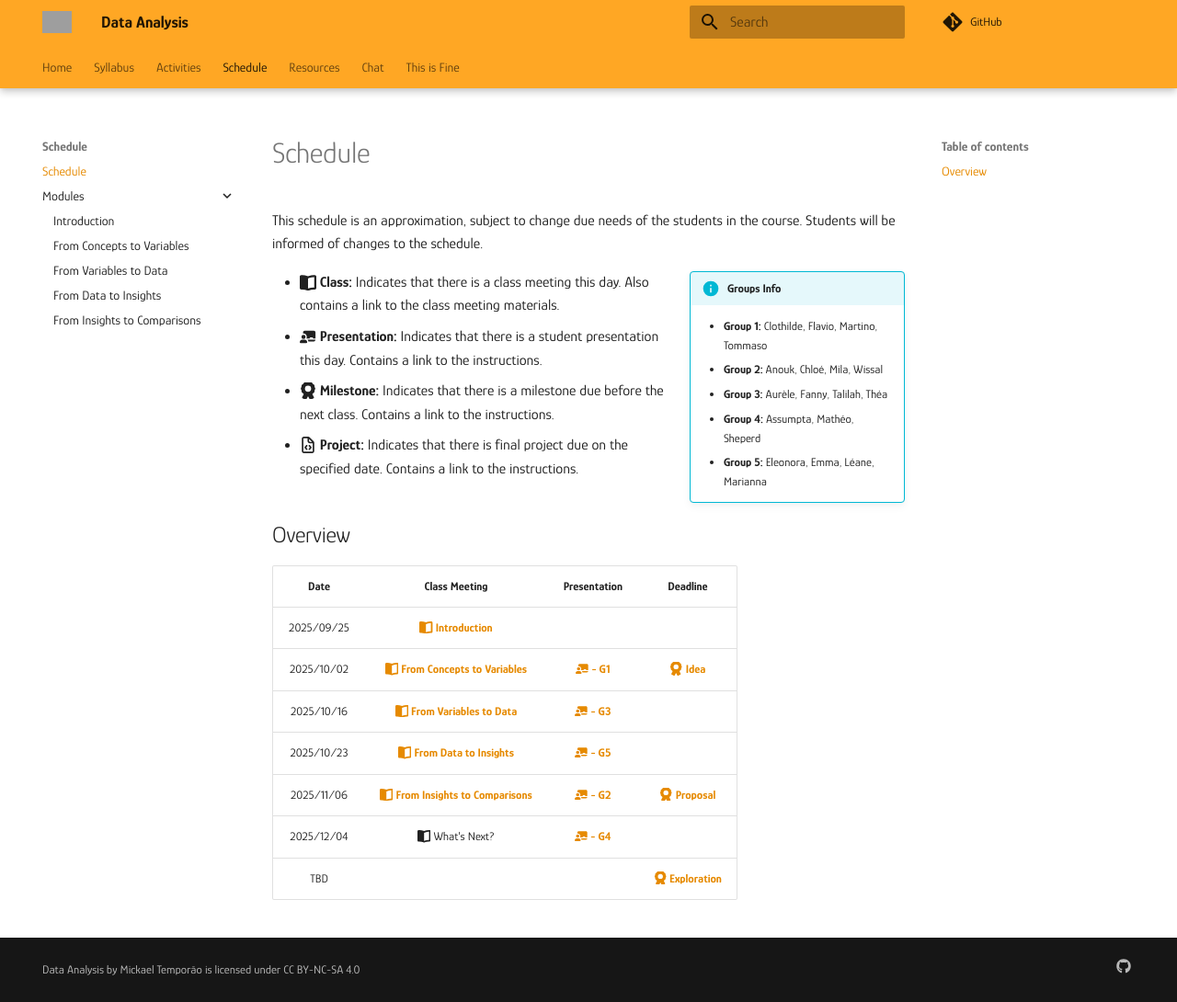
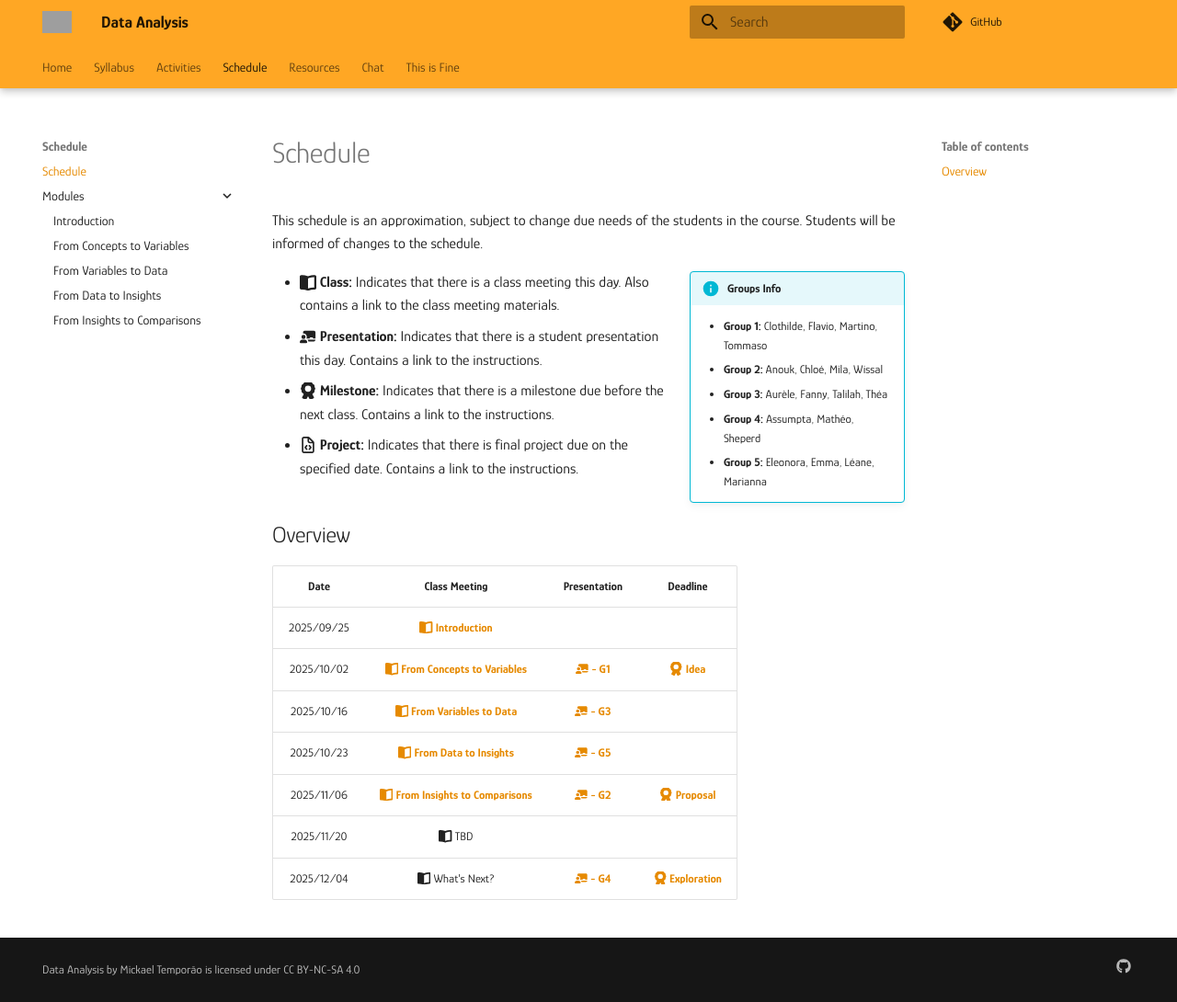
Before and after one commit to mickaeltemporao/data-analysis, an MkDocs documentation site: the page built from docs/schedule.md, in a window 1280 px wide and 1090 px high. Shown: the whole window at 92% size. Built offline with MkDocs 1.6.1 and Material for MkDocs 9.7.7, drawn with Linux system fonts in a browser that asks for light colours; comment, search, counter and statistics services are not loaded; grey boxes are pictures that could not be loaded.

Commit message:
schedule fix

```diff
--- a/docs/schedule.md
+++ b/docs/schedule.md
@@ -24,8 +24,8 @@
    | 2025/10/16 | [:fontawesome-solid-book-open: **From Variables to Data**](modules/data.md)          | [**:fontawesome-solid-chalkboard-user: - G3**](activities/participation.md) |                                                                     |
    | 2025/10/23 | [:fontawesome-solid-book-open: **From Data to Insights**](modules/exploration-1.md)  | [**:fontawesome-solid-chalkboard-user: - G5**](activities/participation.md) |                                                                     |
    | 2025/11/06 | [:fontawesome-solid-book-open: **From Insights to Comparisons**](modules/exploration-2.md)                           | [**:fontawesome-solid-chalkboard-user: - G2**](activities/participation.md) | [**:fontawesome-solid-award: Proposal**](activities/milestone-2.md) |
-   | 2025/12/04 | :fontawesome-solid-book-open: What's Next?                                           | [**:fontawesome-solid-chalkboard-user: - G4**](activities/participation.md) | |
-   | TBD | |    | [**:fontawesome-solid-award: Exploration**](activities/milestone-3.md)                            |
+   | 2025/11/20 | :fontawesome-solid-book-open: TBD                      |  | |
+   | 2025/12/04 | :fontawesome-solid-book-open: What's Next?                                           | [**:fontawesome-solid-chalkboard-user: - G4**](activities/participation.md) | [**:fontawesome-solid-award: Exploration**](activities/milestone-3.md)                           |
 
    <!-- | 2025/20/06 | :fontawesome-solid-book-open: From Comparisons to Visualisation                      |  | | -->
   <!-- [:fontawesome-solid-book-open: What's Next?](modules/next.md)                          | | [**:fontawesome-solid-award: Exploration**](https://colab.research.google.com/github/mickaeltemporao/data-analysis/blob/main/materials/assignment-3.ipynb) | -->
```
